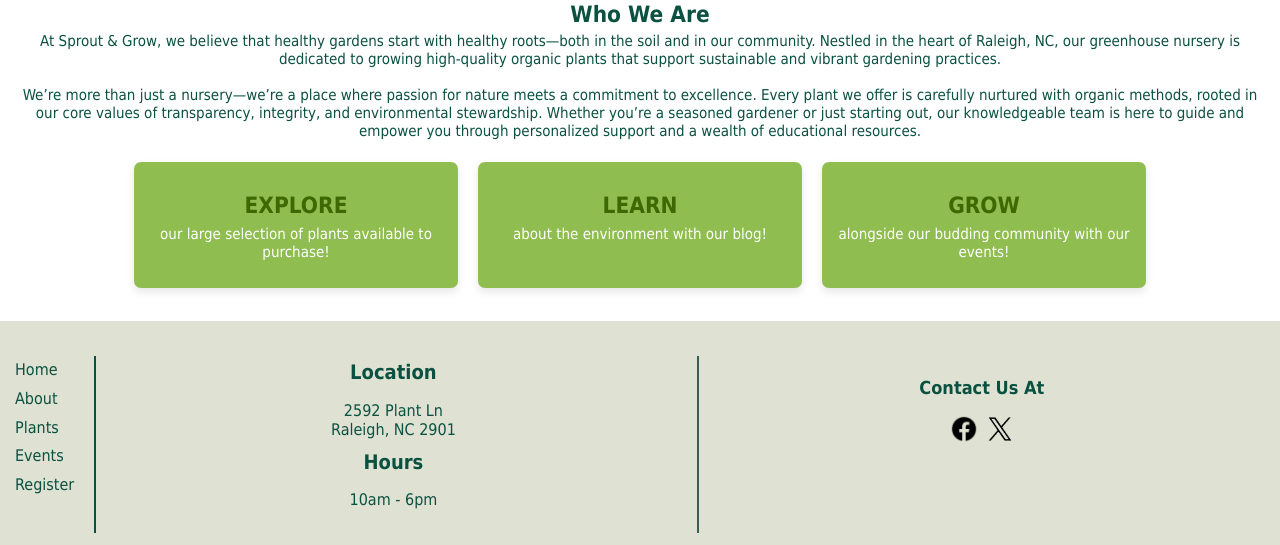
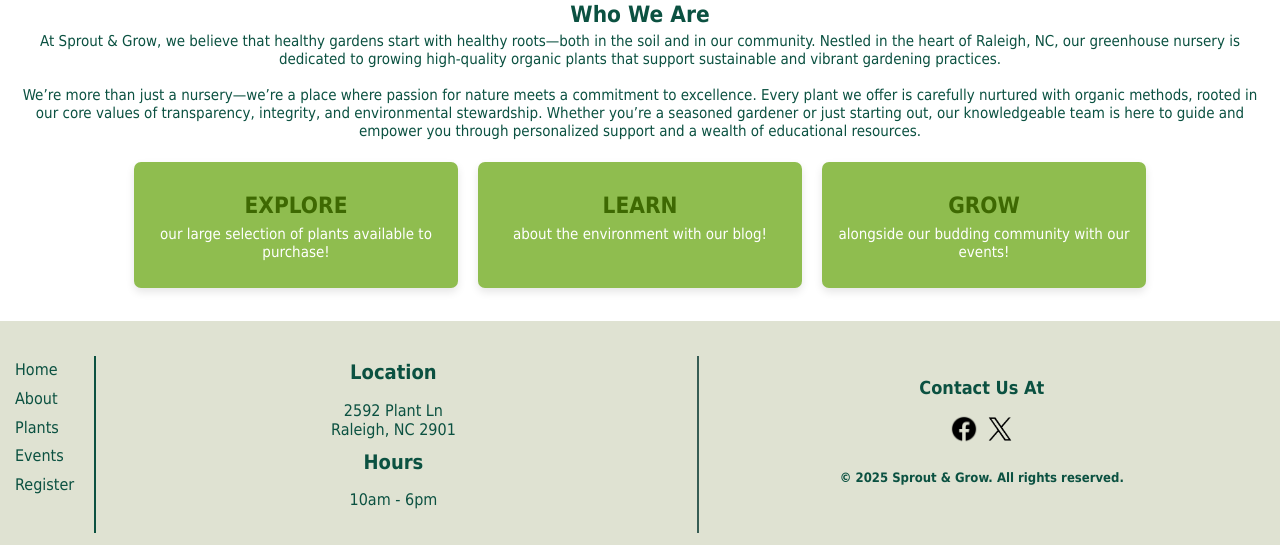
Before and after one commit to eamwilson/Sprout-and-Grow, a plain HTML site: page index.html in a window 1280 px wide. Shown: the part 475-1020 px from the top of the page. Drawn offline with Linux system fonts and the light colour scheme.

Commit message:
added copyright

```diff
--- a/css/about.css
+++ b/css/about.css
@@ -115,6 +115,11 @@ footer {
         margin-top: 0px;
     }
 
+    .footcontact p {
+        font-size: small;
+        line-height: 2ch;
+    }
+
     .socials {
         margin-top: 10px;
         width: 30px;
--- a/css/events.css
+++ b/css/events.css
@@ -135,6 +135,11 @@ footer {
       margin-top: 0px;
   }
 
+  .footcontact p {
+    font-size: small;
+    line-height: 2ch;
+}
+
   .socials {
       margin-top: 10px;
       width: 30px;
--- a/css/index.css
+++ b/css/index.css
@@ -136,6 +136,11 @@ img {
                 margin-top: 0px;
             }
 
+            .footcontact p {
+                font-size: small;
+                line-height: 2ch;
+            }
+
             .socials {
                 margin-top: 10px;
                 width: 30px;
--- a/css/products.css
+++ b/css/products.css
@@ -127,6 +127,11 @@ footer {
       margin-top: 0px;
   }
 
+  .footcontact p {
+    font-size: small;
+    line-height: 2ch;
+}
+
   .socials {
       margin-top: 10px;
       width: 30px;
--- a/css/support.css
+++ b/css/support.css
@@ -143,6 +143,11 @@ footer {
       margin-top: 0px;
   }
 
+  .footcontact p {
+    font-size: small;
+    line-height: 2ch;
+}
+
   .socials {
       margin-top: 10px;
       width: 30px;
--- a/index.html
+++ b/index.html
@@ -3,7 +3,7 @@
 <head>
     <meta charset="UTF-8">
     <meta name="viewport" content="width=device-width, initial-scale=1.0">
-    <title></title>
+    <title>home</title>
     <link rel="stylesheet" href="css/index.css">
 </head>
 <body>
@@ -67,6 +67,7 @@
             <img src="./images/facebook-new.png" alt="insta" class="socials">
             <img src="./images/Twitter-X-Logo.png" alt="twitter" class="socials"> <br>
             <h2>
+                <p>© 2025 Sprout & Grow. All rights reserved.</p>
         </div>
     </section>
     </footer>
```
Also changed, not shown: about.html (+2 -1 lines), events.html (+2 -1 lines), products.html (+2 -1 lines), support.html (+2 -1 lines).
